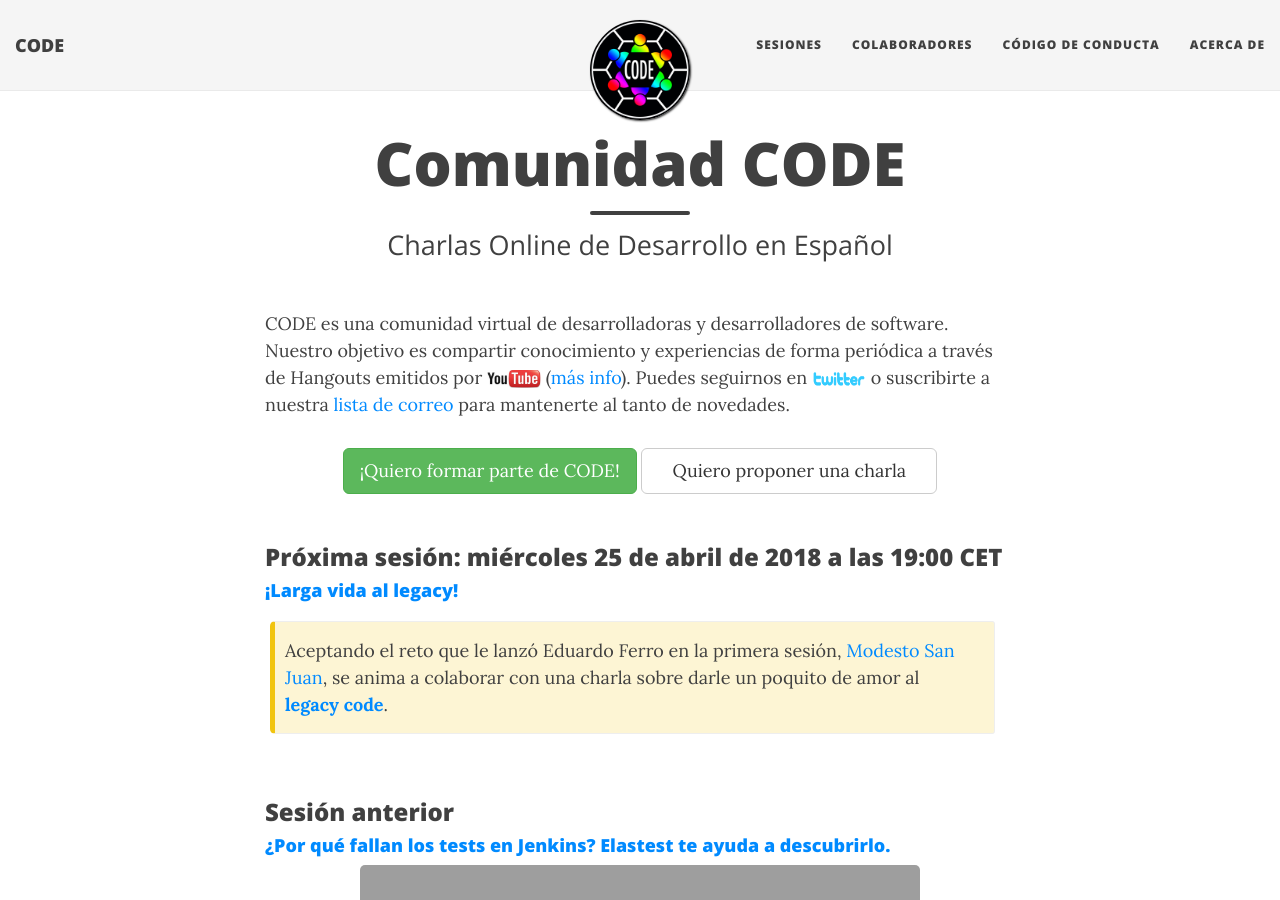
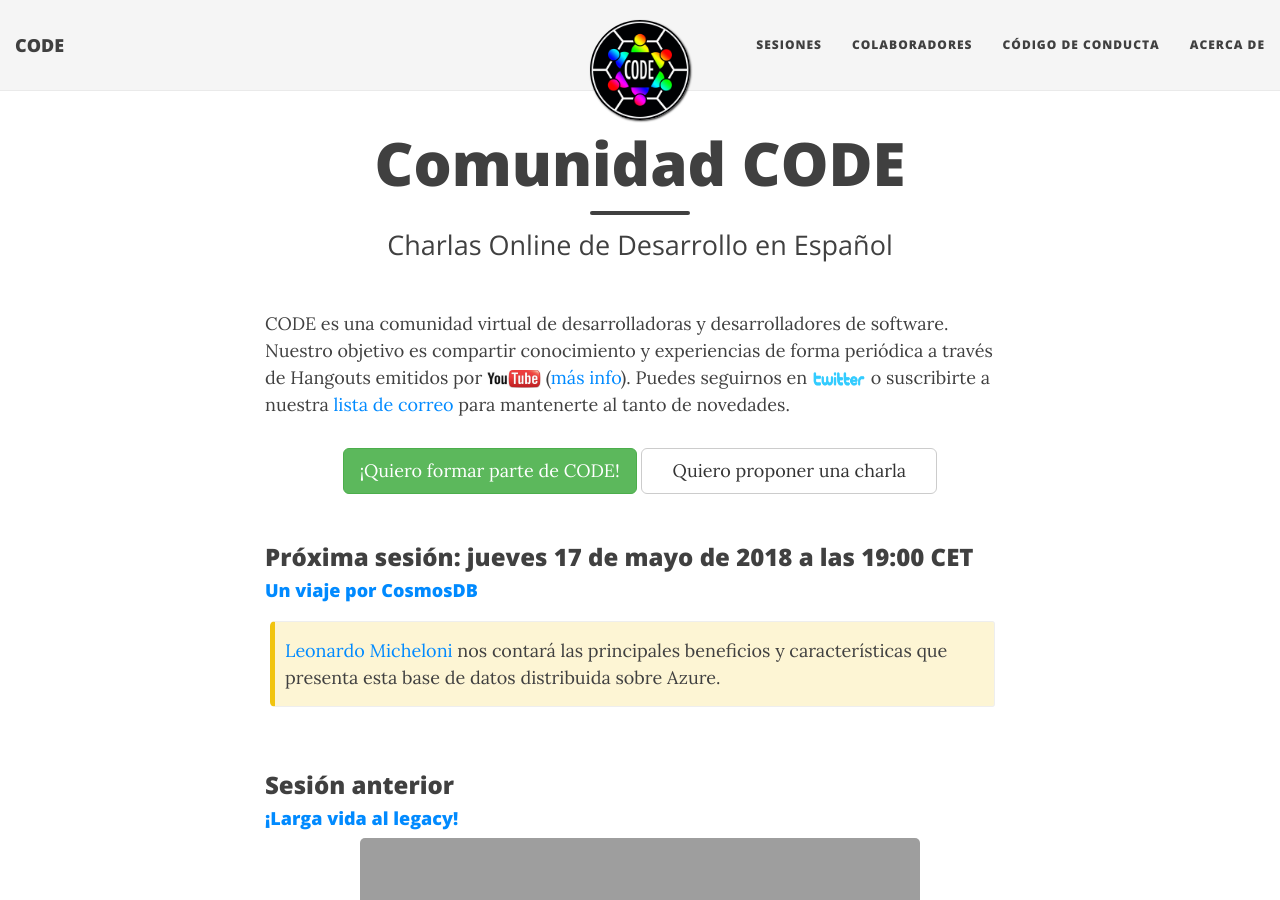
Before and after one commit to comunidadcode/comunidadcode.github.io, a Jekyll site: the page built from index.html, in a window 1280 px wide and 900 px high. Built offline with Jekyll 4.4.1, drawn with Linux system fonts in a browser that asks for light colours; nearby versions of some CDN libraries; grey boxes are pictures that could not be loaded.

Commit message:
[Añadido] Archivada Larga vida al legacy, proxima sesion CosmosDB

```diff
--- a/colaboradores/modesto.md
+++ b/colaboradores/modesto.md
@@ -15,4 +15,4 @@ Con el paso de los años, me sigue ilusionando como el primer día probar con nu
 
 ### Sesiones
 
-[¡Larga vida el legacy!](/proxima-sesion)
+[¡Larga vida el legacy!](/2018-04-25-larga-vida-al-legacy)
--- a/index.html
+++ b/index.html
@@ -15,17 +15,17 @@ CODE es una comunidad virtual de desarrolladoras y desarrolladores de software.
   <a class="btn btn-default btn-lg" href="./propuestas">&nbsp;&nbsp;&nbsp;Quiero proponer una charla&nbsp;&nbsp;&nbsp;</a>
 </div><br/>
 
-<h3 id="warning">Próxima sesión: miércoles 25 de abril de 2018 a las 19:00 CET</h3>
+<h3 id="warning">Próxima sesión: jueves 17 de mayo de 2018 a las 19:00 CET</h3>
 
-<h4><a href="./proxima-sesion">¡Larga vida al legacy!
+<h4><a href="./proxima-sesion">Un viaje por CosmosDB
 </a></h4>
 
-<p class="box-warning">Aceptando el reto que le lanzó Eduardo Ferro en la primera sesión, <a href="/colaboradores/modesto">Modesto San Juan</a>, se anima a colaborar con una charla sobre darle un poquito de amor al <br><strong><a href="./proxima-sesion">legacy code</a></strong>.</p>
+<p class="box-warning"><a href="/colaboradores/leonardo-micheloni">Leonardo Micheloni</a> nos contará las principales beneficios y características que presenta esta base de datos distribuida sobre Azure.</p>
 
 <br/>
 
 <h3 id="warning">Sesión anterior</h3>
 
-<h4><a href="/2018-04-04-elastest">¿Por qué fallan los tests en Jenkins? Elastest te ayuda a descubrirlo.</a></h4>
+<h4><a href="/2018-04-25-larga-vida-al-legacy">¡Larga vida al legacy!</a></h4>
 
-<iframe class="youtube" width="560" height="315" src="https://www.youtube.com/embed/q2kdFUx-xeo" frameborder="0" allowfullscreen></iframe>
+<iframe class="youtube" width="560" height="315" src="https://www.youtube.com/embed/spfFjIxmkBQ" frameborder="0" allowfullscreen></iframe>
```
Also changed, not shown: _posts/2018-04-25-larga-vida-al-legacy.md (added, +26 -0 lines), colaboradores.md (+1 -0 lines), colaboradores/leonardo-micheloni.md (added, +18 -0 lines), proxima-sesion.html (+18 -15 lines), img/colaboradores/leonardo-micheloni.jpg (added).
